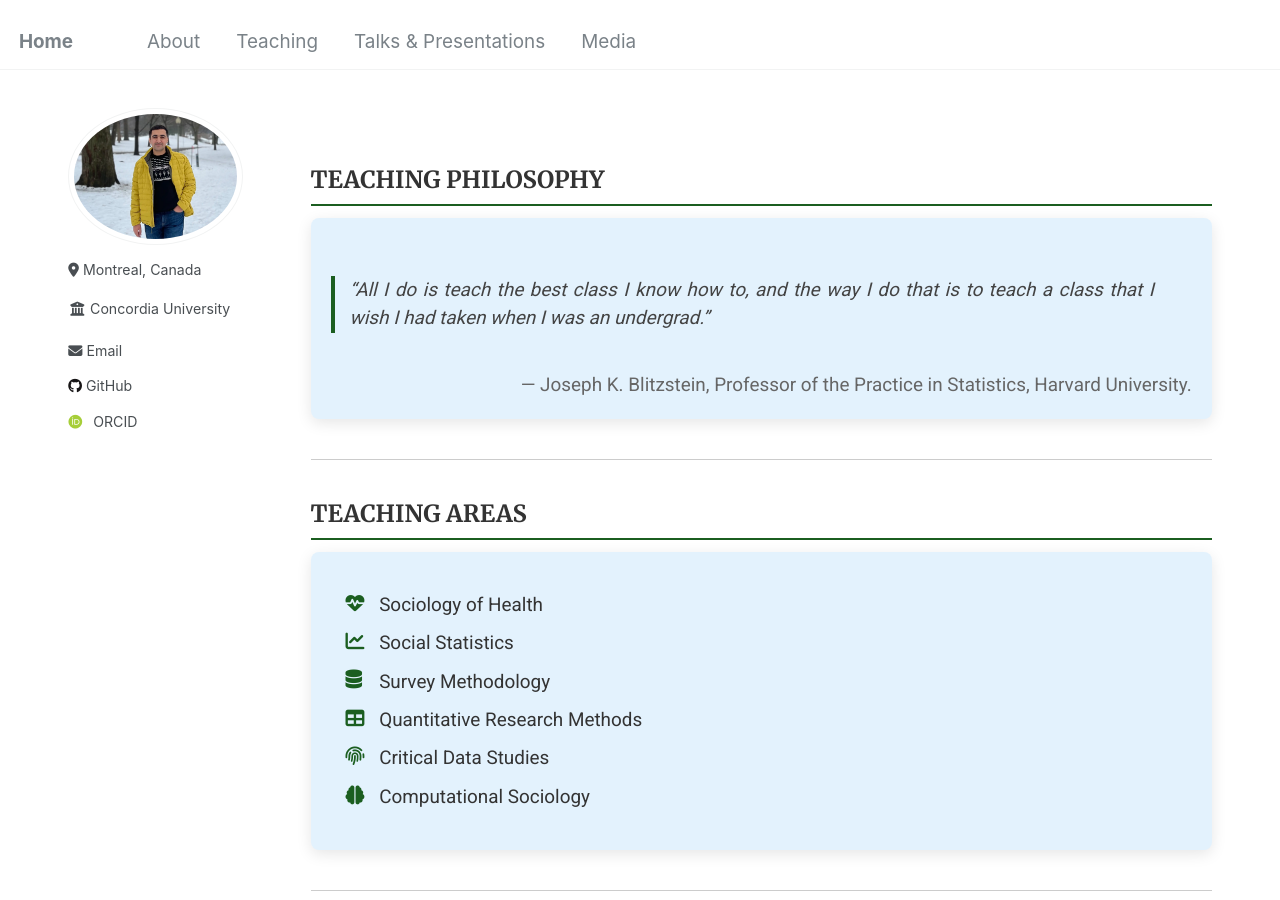
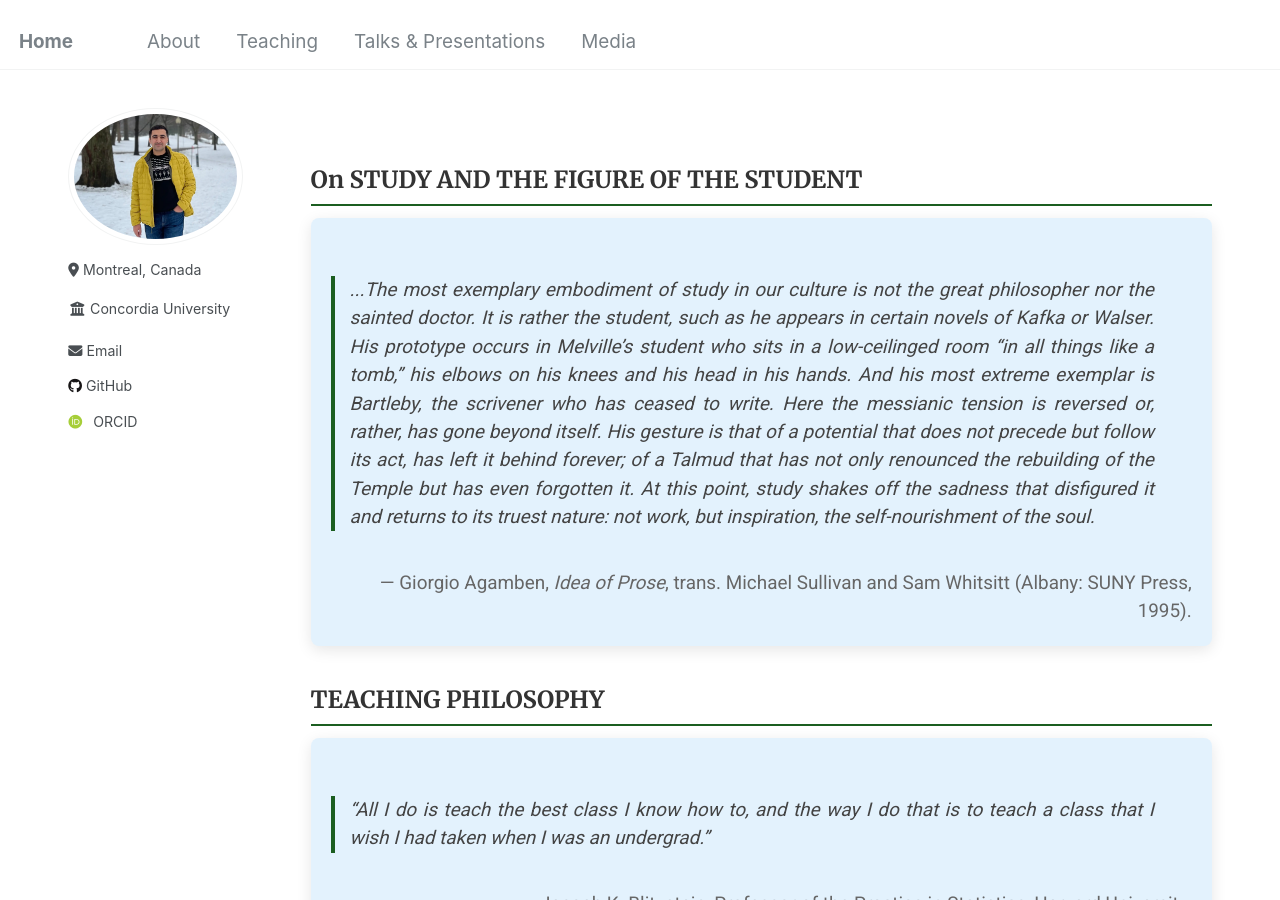
Before and after one commit to Mohsnmonji/mohsnmonji.github.io, a Jekyll site: the page built from _pages/teaching.md, in a window 1280 px wide and 900 px high. Built offline with Jekyll 4.4.1, drawn with Linux system fonts in a browser that asks for light colours; some web fonts are replaced.

Commit message:
Update teaching.md

```diff
--- a/_pages/teaching.md
+++ b/_pages/teaching.md
@@ -128,6 +128,18 @@ author_profile: true
 </style>
 
 <div class="teaching-section">
+  <h2> On STUDY AND THE FIGURE OF THE STUDENT</h2>
+  <div class="teaching-card">
+    <blockquote style="font-style: italic; border-left: 4px solid #1B5E20; padding-left: 15px; color: #444;">
+      ...The most exemplary embodiment of study in our culture is not the great philosopher nor the sainted doctor. It is rather the student, such as he appears in certain novels of Kafka or Walser. His prototype occurs in Melville’s student who sits in a low-ceilinged room “in all things like a tomb,” his elbows on his knees and his head in his hands. And his most extreme exemplar is Bartleby, the scrivener who has ceased to write. Here the messianic tension is reversed or, rather, has gone beyond itself. His gesture is that of a potential that does not precede but follow its act, has left it behind forever; of a Talmud that has not only renounced the rebuilding of the Temple but has even forgotten it. At this point, study shakes off the sadness that disfigured it and returns to its truest nature: not work, but inspiration, the self-nourishment of the soul.
+    </blockquote>
+    <p style="text-align: right; margin-top: 10px; color: #666;">
+      — Giorgio Agamben, <em>Idea of Prose</em>, trans. Michael Sullivan and Sam Whitsitt (Albany: SUNY Press, 1995).
+    </p>
+  </div>
+</div>
+
+<div class="teaching-section">
   <h2>TEACHING PHILOSOPHY</h2>
   <div class="teaching-card">
     <blockquote style="font-style: italic; border-left: 4px solid #1B5E20; padding-left: 15px; color: #444;">
```
